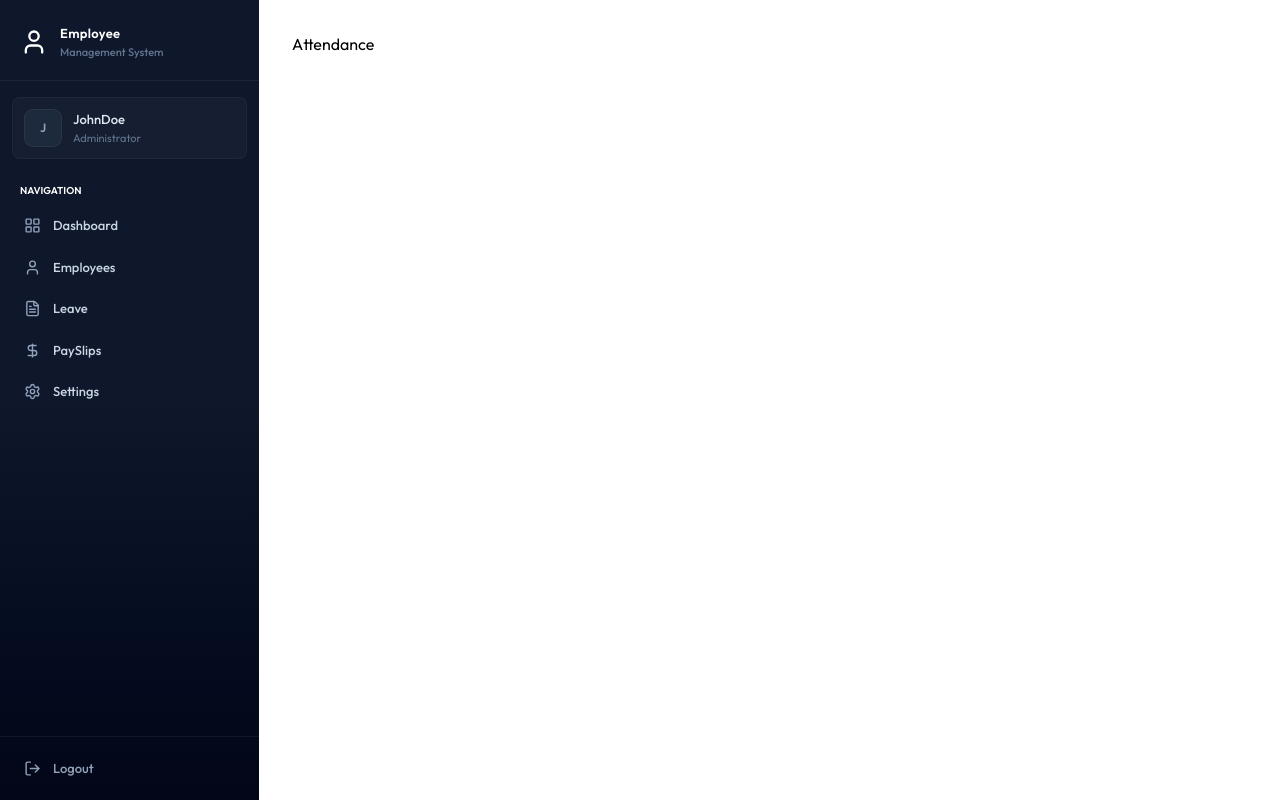
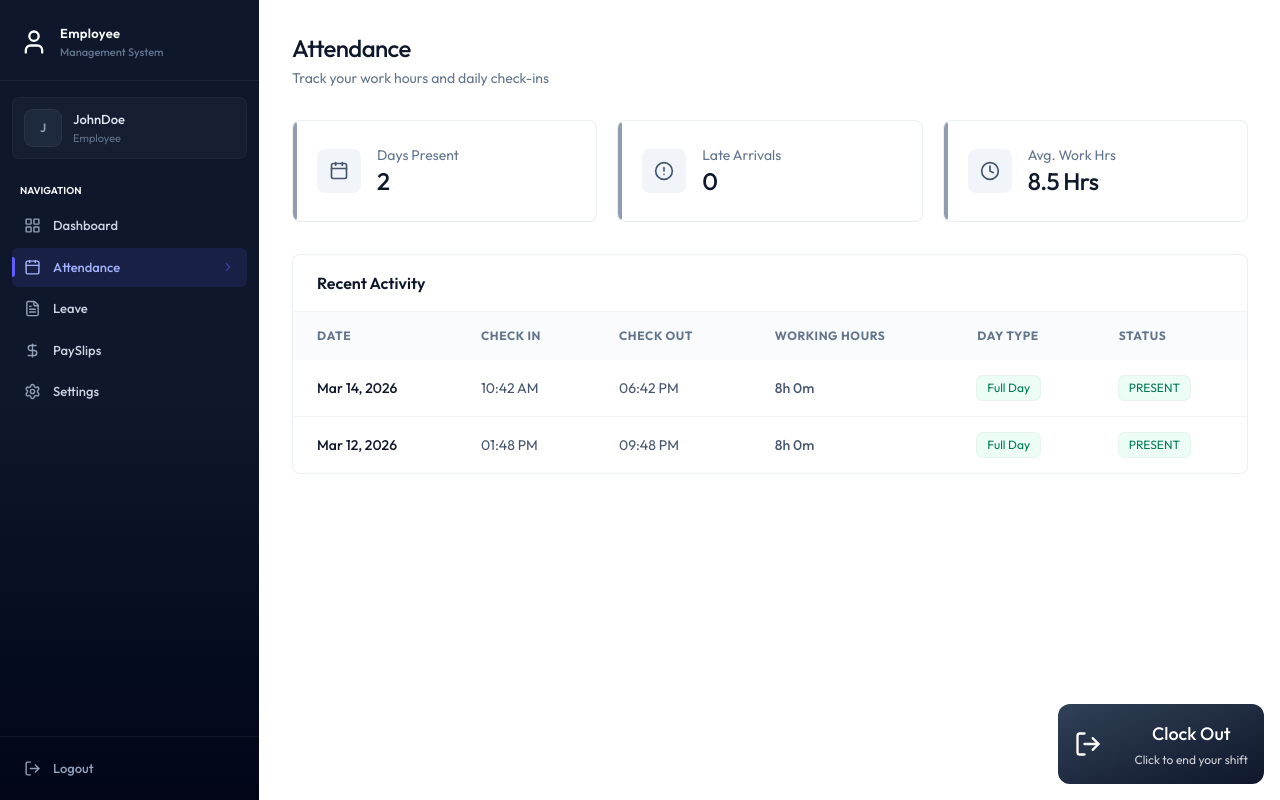
Before and after one commit to anaswararbabu/EMS---Employee-Management-System, a React (Vite) app in the folder client/: page /attendance in a window 1280 px wide. Built offline with nearby package versions, Linux system fonts and the light colour scheme.

Commit message:
attendance page ui completed

```diff
--- a/client/package.json
+++ b/client/package.json
@@ -11,6 +11,7 @@
   },
   "dependencies": {
     "@tailwindcss/vite": "^4.3.3",
+    "date-fns": "^4.4.0",
     "lucide-react": "^1.46.0",
     "react": "^19.2.8",
     "react-dom": "^19.2.8",
--- /dev/null
+++ b/client/src/components/Attendance/AttendanceHistory.jsx
@@ -0,0 +1,72 @@
+import { getDayTypeDisplay, getWorkingHoursDisplay } from "../../assets/assets"
+import {format } from 'date-fns'
+
+const AttendanceHistory = ({history}) => {
+  return (
+    <div className="card overflow-hidden">
+      <div className="px-6 py-4 border-b border-slate-100">
+        <h3 className="font-semibold text-slate-900">Recent Activity</h3>
+      </div>
+      <div className="overflow-x-auto">
+        <table className="table-modern">
+          <thead>
+            <tr>
+              <th className="px-6 py-4">Date</th>
+              <th className="px-6 py-4">Check In</th>
+              <th className="px-6 py-4">Check Out</th>
+              <th className="px-6 py-4">Working Hours</th>
+              <th className="px-6 py-4">Day Type</th>
+              <th className="px-6 py-4">Status</th>
+            </tr>
+          </thead>
+          <tbody>
+            {history.length === 0 ? (
+              <tr>
+                <td colSpan={6} className="text-center py-12 text-slate-400">
+                  No records Found
+                </td>
+              </tr>
+            ) : (
+              history.map((record)=>{
+                const dayType = getDayTypeDisplay(record)
+                return (
+                  <tr key={record._id || record.id}>
+                    <td className="px-6 py-4 font-medium text-slate-900">
+                      {format(new Date(record.date), "MMM dd, yyyy")}
+                    </td>
+
+                    <td className="px-6 py-4 text-slate-600">
+                      {record.checkIn ? format(new Date(record.checkIn), "hh:mm a") : "-" }
+                    </td>
+
+                    <td className="px-6 py-4 text-slate-600">
+                      {record.checkOut ? format(new Date(record.checkOut), "hh:mm a") : "-" }
+                    </td>
+
+                    <td className="px-6 py-4 text-slate-600 font-medium">
+                      {getWorkingHoursDisplay(record)}
+                    </td>
+
+                    <td className="px-6 py-4">
+                      {dayType.label !== "-" ? <span className={`badge ${dayType.className}`}>{dayType.label}</span>
+                       : "-"}
+                    </td>
+
+                    <td className="px-6 py-4 ">
+                      <span className={`badge ${record.status === "PRESENT" ?
+                      "badge-success" : record.status === "LATE" ? "badge-warning" : "badge-danger"}`}>
+                        {record.status}
+                      </span>
+                    </td>
+                  </tr>
+                )
+              })
+            )}
+          </tbody>
+        </table>
+      </div>
+    </div>
+  )
+}
+
+export default AttendanceHistory
--- /dev/null
+++ b/client/src/components/Attendance/AttendanceStat.jsx
@@ -0,0 +1,33 @@
+import { AlertCircleIcon, CalendarIcon, ClockIcon } from "lucide-react";
+
+const AttendanceStat = ({history}) => {
+
+  const totalPresent = history.filter((h)=>h.status === "PRESENT" || h.status === "LATE").length;
+
+  const totalLate = history.filter((h)=> h.status === "LATE").length;
+
+  const stats = [
+    {label: "Days Present", value: totalPresent, icon: CalendarIcon},
+    {label: "Late Arrivals", value: totalLate, icon: AlertCircleIcon},
+    {label: "Avg. Work Hrs", value: "8.5 Hrs", icon: ClockIcon},
+  ]
+
+  return (
+    <div className="grid grid-cols-1 sm:grid-cols-3 gap-4 sm:gap-5 mb-8">
+        {stats.map((s)=>(
+            <div key={s.label} className="card card-hover p-5 sm:p-6 flex items-center gap-4 relative overflow-hidden group">
+                <div className="absolute left-0 top-0 bottom-0 w-1 rounded-r-full bg-slate-500/70 group-hover:bg-indigo-500/70" />
+                  <div className="p-3 bg-slate-100 rounded-lg group-hover:bg-indigo-50 transition-colors duration-200">
+                    <s.icon className="w-5 h-5 text-slate-600 group-hover:text-indigo-600 transition-colors duration-200" />
+                  </div>
+                  <div>
+                    <p className="text-sm text-slate-500">{s.label}</p>
+                    <p className="text-2xl font-medium text-slate-900 tracking-tight">{s.value}</p>
+                  </div>
+            </div>
+        ))}
+    </div>
+  )
+}
+
+export default AttendanceStat
--- /dev/null
+++ b/client/src/components/Attendance/CheckInButton.jsx
@@ -0,0 +1,46 @@
+import { Loader2Icon, LogInIcon, LogOutIcon } from "lucide-react"
+import { useState } from "react"
+
+const CheckInButton = ({todayRecord, onAction}) => {
+
+    const [loading,setLoading] = useState(false)
+
+    const handleAttendance = async () => {
+        setLoading(true)
+        setTimeout(() => {
+            setLoading(false)
+            onAction()
+        }, 1000);
+    }
+
+    if(todayRecord?.checkout){
+        return (
+            <div className="flex flex-col items-center justify-center p-8 bg-slate-50 rounded-2xl border
+             border-slate-200   ">
+                <h3 className="text-lg font-bold text-slate-900">Work Day Completed</h3>
+                <p className="text-slate-500 text-sm mt-1">Great job! See you tommorrow</p>
+            </div>
+        )
+    }
+
+    const isCheckedIn = !todayRecord?.isCheckedIn;
+
+  return (
+    <div className="absolute bottom-4 right-4 flex flex-col z-1">
+        <button className={`w-full max-w-xs flex justify-between items-center gap-8 p-4 rounded-xl bg-linear-to-br
+         text-white ${isCheckedIn ? "from-slate-700 to-slate-900" : "from-indigo-600 to-indigo-700"}`}
+         onClick={handleAttendance} disabled={loading}>
+            {loading ? <Loader2Icon className="size-7 animate-spin" /> : isCheckedIn ? <LogOutIcon className="size-7"/> :
+             <LogInIcon className="size-7"/>}
+
+            <div className="relative flex flex-col items-center text-center">
+                <h2 className="text-lg font-medium mb-1">{loading ? "Processing..." : isCheckedIn ?
+                 "Clock Out" : "Clock In"}</h2>
+                <p className="text-xs opacity-80">{isCheckedIn ? "Click to end your shift" : "Start your work day"}</p>
+            </div>
+        </button>
+    </div>
+  )
+}
+
+export default CheckInButton
--- a/client/src/components/Sidebar.jsx
+++ b/client/src/components/Sidebar.jsx
@@ -18,7 +18,7 @@
         setMobileOpen(false)
     },[pathname])
 
-    const role = "ADMIN" || "EMPLOYEE"
+    const role = "" || "EMPLOYEE"
 
     const navItems = [
         {name: "Dashboard", href: "/dashboard", icon: LayoutGridIcon},
--- a/client/src/pages/Attendance.jsx
+++ b/client/src/pages/Attendance.jsx
@@ -1,8 +1,57 @@
-import React from 'react'
+import { useCallback, useEffect, useState } from "react"
+import { dummyAttendanceData } from "../assets/assets"
+import Loading from "../components/Loading"
+import CheckInButton from "../components/Attendance/CheckInButton"
+import AttendanceStat from "../components/Attendance/AttendanceStat"
+import AttendanceHistory from "../components/Attendance/AttendanceHistory"
+
 
 const Attendance = () => {
+
+  const [history,setHistory] = useState([])
+  const [loading,setLoading] = useState(true)
+  const [isDeleted,setIsDeleted] = useState(false)
+
+  const fetchData = useCallback(async () => {
+    setHistory(dummyAttendanceData)
+    setTimeout(()=>{
+      setLoading(false)
+    })
+  },[])
+
+  useEffect(()=>{
+    fetchData()
+  },[fetchData])
+
+  if (loading) return <Loading />
+
+  const today = new Date()
+  today.setHours(0, 0, 0, 0)
+  const todayRecord = history.find((r)=> new Date(r.date).toDateString() === today.toDateString())
+
   return (
-    <div>Attendance</div>
+    <div className="animate-fade-in">
+      <div className="page-header">
+        <h1 className="page-title">Attendance</h1>
+        <p className="page-subtitle">Track your work hours and daily check-ins</p>
+      </div>
+
+      {isDeleted ? (
+        <div className="mb-8 p-6 bg-rose-50 border border-rose-200 rounded-2xl text-center">
+          <p className="text-rose-600">
+            You can no longer clock in or out because your employee records have been marked as deleted.
+          </p>
+        </div>
+      ) : (
+        <div className="mb-8">
+          <CheckInButton todayRecord={todayRecord} onAction={fetchData} />
+        </div>
+      )}
+
+      <AttendanceStat history={history}/>
+      <AttendanceHistory history={history} />
+
+    </div>
   )
 }
 
--- a/client/src/pages/Employees.jsx
+++ b/client/src/pages/Employees.jsx
@@ -19,11 +19,11 @@
     setTimeout(() => {
       setLoading(false)
     }, 1000);
-  },[])
+  },[selectDept])
 
   useEffect(()=>{
     fetchEmployees();
-  },[])
+  },[fetchEmployees])
 
   const filtered = employees.filter((emp) => `${emp.firstName} ${emp.lastName} ${emp.position}`
    .toLowerCase().includes(search.toLowerCase()))
```
Also changed, not shown: 1 other file (tests, documents, lock files or other folders).
